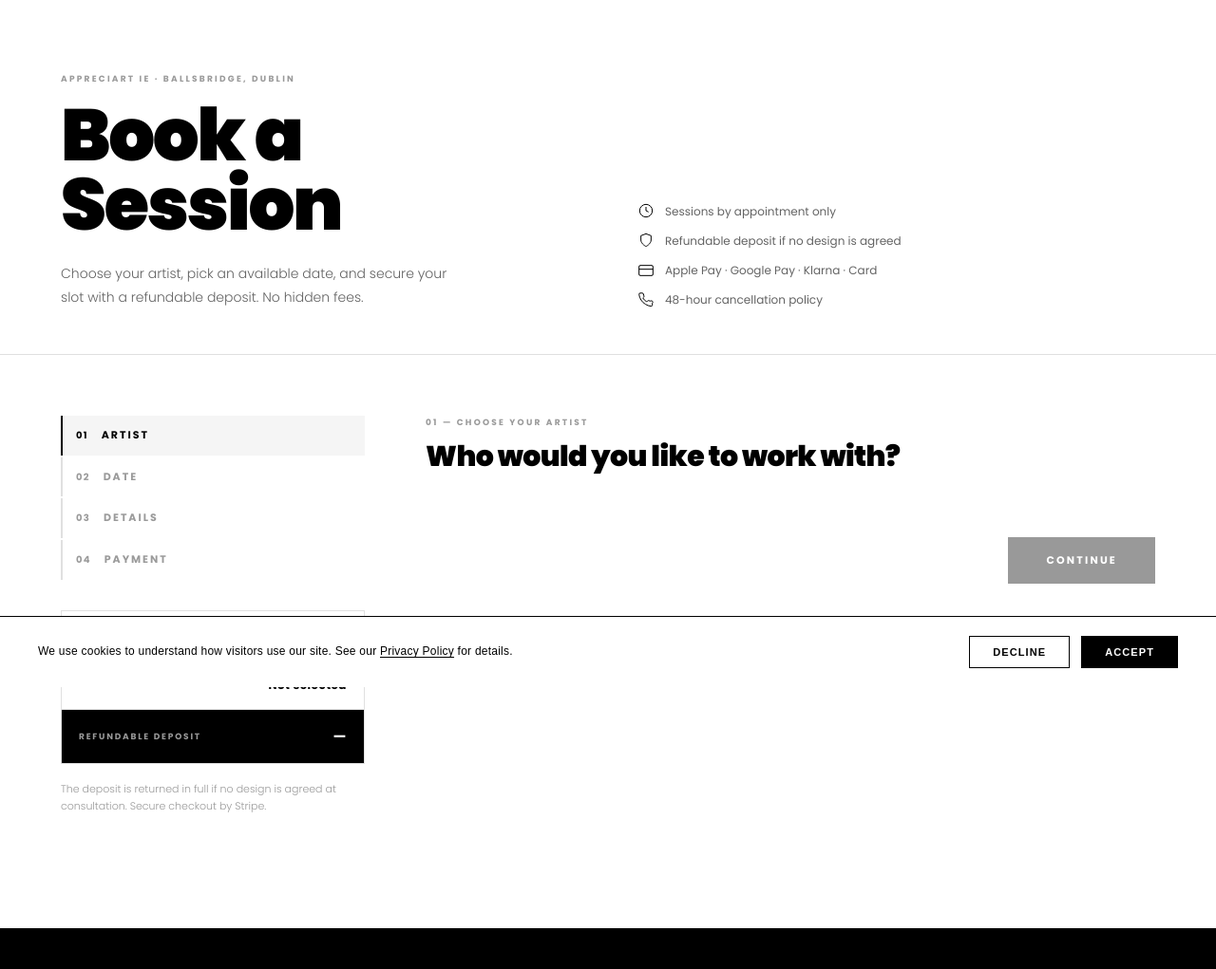
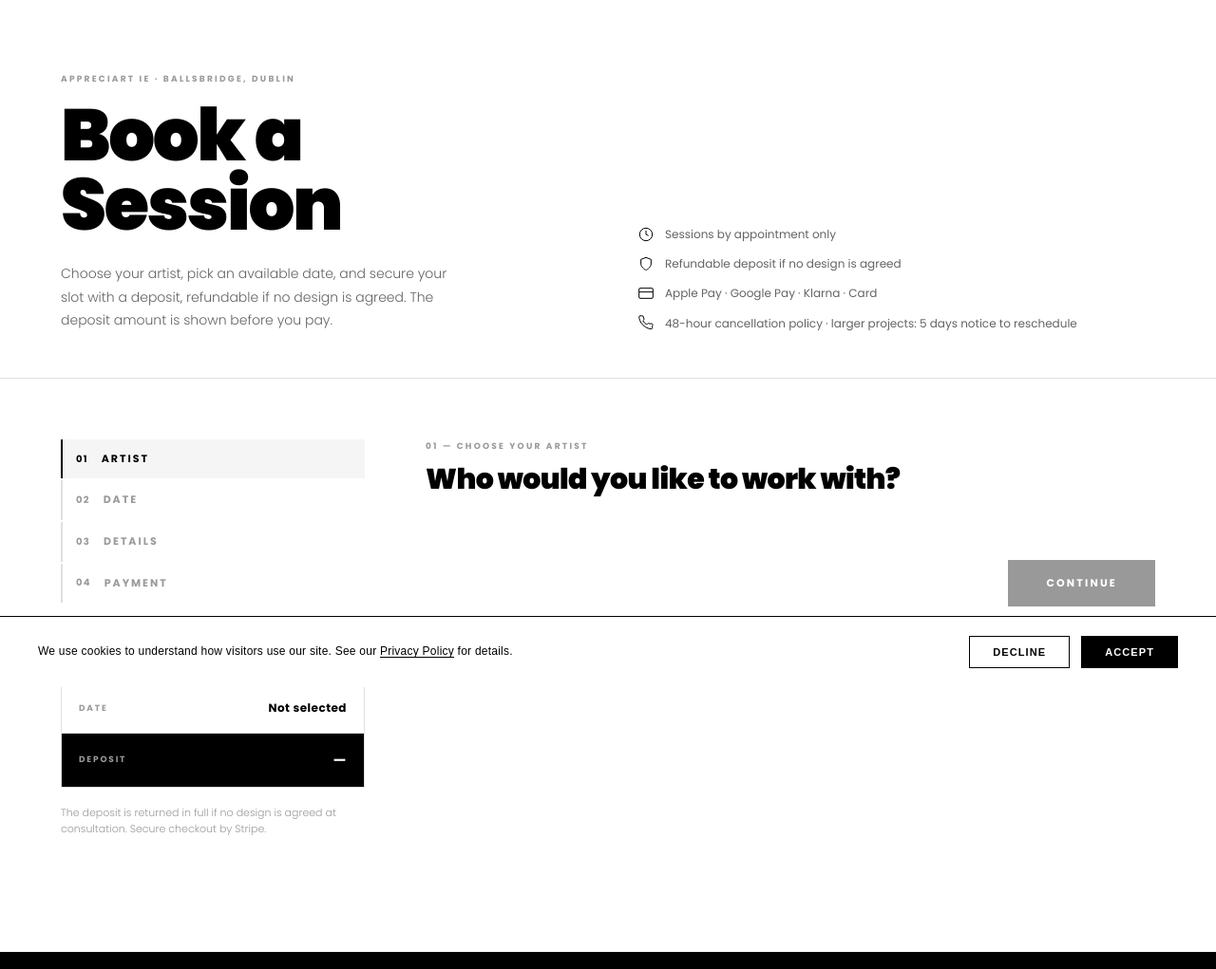
Before and after one commit to appreciart-ie/appreciart-website, a plain HTML site: page bookings.html in a window 1280 px wide. Shown: the part 76-1097 px from the top of the page at 95% size. Drawn offline with Linux system fonts and the light colour scheme; no server answers.

Commit message:
fix(bookings): make deposit and cancellation wording conditional and consistent with terms
Co-Authored-By: Claude Sonnet 5.5 <noreply@anthropic.com>

```diff
--- a/bookings.html
+++ b/bookings.html
@@ -3,7 +3,7 @@
 <head>
   <meta charset="UTF-8">
   <meta name="viewport" content="width=device-width, initial-scale=1.0">
-  <meta name="description" content="Book a session with Appreciart IE resident artists. Secure your date with a refundable deposit.">
+  <meta name="description" content="Book a session with Appreciart IE resident artists. Secure your date with a deposit, refundable if no design is agreed.">
   <title>Bookings — Appreciart IE</title>
   <link rel="icon" type="image/x-icon" href="/images/favicon/favicon.ico">
   <link rel="icon" type="image/png" sizes="32x32" href="/images/favicon/favicon-32x32.png">
@@ -26,7 +26,7 @@
         <span class="booking-hero-label">Appreciart IE · Ballsbridge, Dublin</span>
         <h1 class="booking-hero-title">Book a<br>Session</h1>
         <p class="booking-hero-desc">
-          Choose your artist, pick an available date, and secure your slot with a refundable deposit. No hidden fees.
+          Choose your artist, pick an available date, and secure your slot with a deposit, refundable if no design is agreed. The deposit amount is shown before you pay.
         </p>
       </div>
       <div class="booking-hero-meta">
@@ -44,7 +44,7 @@
         </div>
         <div class="booking-hero-meta-item">
           <svg width="16" height="16" viewBox="0 0 24 24" fill="none" stroke="currentColor" stroke-width="1.5"><path d="M22 16.92v3a2 2 0 0 1-2.18 2 19.79 19.79 0 0 1-8.63-3.07A19.5 19.5 0 0 1 4.15 12 19.79 19.79 0 0 1 1.05 3.4a2 2 0 0 1 1.99-2.18h3a2 2 0 0 1 2 1.72c.127.96.361 1.903.7 2.81a2 2 0 0 1-.45 2.11L7.09 8.91a16 16 0 0 0 6 6l1.27-1.27a2 2 0 0 1 2.11-.45c.907.339 1.85.573 2.81.7A2 2 0 0 1 22 16.92z"/></svg>
-          48-hour cancellation policy
+          48-hour cancellation policy · larger projects: 5 days notice to reschedule
         </div>
       </div>
     </div>
@@ -75,7 +75,7 @@
             </div>
           </div>
           <div class="summary-row summary-row--deposit">
-            <span class="summary-row-label">Refundable deposit</span>
+            <span class="summary-row-label">Deposit</span>
             <div class="summary-row-value">
               <span class="summary-deposit" id="summaryDeposit">—</span>
             </div>
@@ -223,7 +223,7 @@
 
           <div class="payment-section" id="paymentSection">
             <div class="deposit-summary">
-              <span class="deposit-summary-label">Refundable deposit</span>
+              <span class="deposit-summary-label">Deposit</span>
               <span class="deposit-summary-amount" id="depositAmount">—</span>
             </div>
 
@@ -252,7 +252,7 @@
       </div>
       <h2 class="success-title">Booking Confirmed</h2>
       <p class="success-body">
-        Your deposit has been received. We'll be in touch shortly via WhatsApp to discuss your idea and confirm everything before the session.<br><br>
+        Your deposit has been received. We'll be in touch via WhatsApp to discuss your idea and confirm everything before the session.<br><br>
         See you at the studio.
       </p>
     </div>
```
Also changed, not shown: artist.html (+1 -1 lines).
